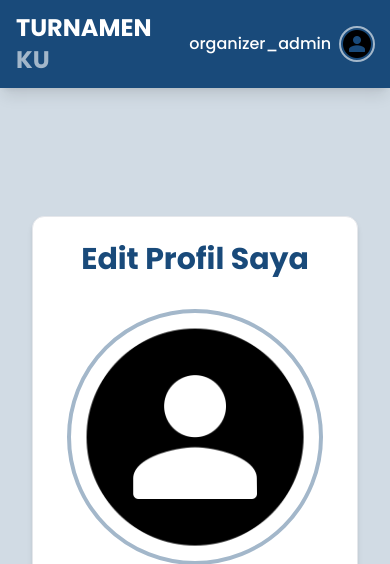
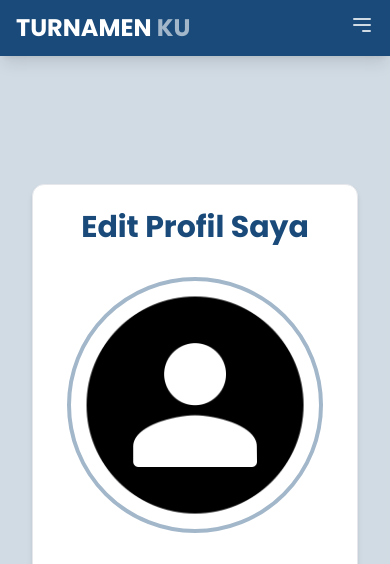
Before and after one commit to pbp-d12/turnamenku, a Django app: page /profile/edit/ in a window 390 px wide. Shown: the top 564 px of the page. Run offline with Django 5.2, Linux system fonts and the light colour scheme; a user stored in the database is signed in; data comes from the database, SQL or seed files in the repository; some libraries are stand-ins or nearby versions.

Commit message:
bug fixing & responsive feature

```diff
--- a/main/templates/main/edit_profile.html
+++ b/main/templates/main/edit_profile.html
@@ -1,5 +1,5 @@
 {% extends 'layout_navbar.html' %}
-{% load static %} {# Pastikan load static ada #}
+{% load static %}
 
 {% block page_title %}Edit Profil {{ editing_user.username }}{% endblock page_title %}
 
@@ -173,7 +173,7 @@
             const data = await response.json();
 
             if (data.status === "success") {
-                if (typeof showToast === 'function') showToast(data.message, 'success');
+                showToast(data.message, 'success');
                 setTimeout(() => { window.location.href = data.redirect_url; }, 1000);
 
             } else if (data.status === "error") {
--- a/templates/base.html
+++ b/templates/base.html
@@ -42,7 +42,6 @@
     {% endblock content %}
 
 
-    {% block javascript %}
     <script>
         // Fungsi toast tetap sama, pesan error diubah
         function showToast(message, type = 'info') {
@@ -87,6 +86,7 @@
             }, 5000);
         }
     </script>
+    {% block javascript %}
     {% endblock javascript %}
 
 </body>
--- a/templates/layout_navbar.html
+++ b/templates/layout_navbar.html
@@ -14,17 +14,19 @@
             </a>
 
             <ul class="hidden md:flex items-center space-x-6">
-                <!-- test forums app: Hillary -->
-                <li><a href="{% url 'forums:forum_index' %}" class="text-custom-blue-50 hover:text-white font-medium">Forums</a></li>
-                <!-- end test forums app -->
-                <!-- test predictions app: Rasyid -->
-                <li><a href="{% url 'predictions:predictions_index' %}" class="text-custom-blue-50 hover:text-white font-medium">Predictions</a></li>
-                <!-- end test predictions app -->
-                <li><a href="{% url 'teams:show_main_teams' %}" class="text-custom-blue-50 hover:text-white font-medium">Teams</a></li>
-                <li><a href="{% url 'tournaments:tournament_home' %}" class="text-custom-blue-50 hover:text-white font-medium">Tournaments</a></li>
+                <li><a href="{% url 'forums:forum_index' %}"
+                        class="text-custom-blue-50 hover:text-white font-medium">Forums</a></li>
+                <li><a href="{% url 'predictions:predictions_index' %}"
+                        class="text-custom-blue-50 hover:text-white font-medium">Predictions</a></li>
+                <li><a href="{% url 'teams:show_main_teams' %}"
+                        class="text-custom-blue-50 hover:text-white font-medium">Teams</a></li>
+                <li><a href="{% url 'tournaments:tournament_home' %}"
+                        class="text-custom-blue-50 hover:text-white font-medium">Tournaments</a></li>
             </ul>
 
             <div class="flex items-center space-x-3">
+
+                <div class="hidden md:flex items-center space-x-3">
                     {% if user.is_authenticated %}
                     <div class="relative">
                         <button id="profile-menu-button" class="flex items-center space-x-2 group focus:outline-none">
@@ -37,40 +39,85 @@
                                 onerror="this.onerror=null; this.src=this.dataset.defaultSrc;"
                                 alt="{{ user.username }} profile picture">
                         </button>
-
                         <div id="profile-menu-dropdown"
                             class="hidden absolute right-0 mt-2 w-48 bg-white rounded-md shadow-lg py-1 z-50 ring-1 ring-black ring-opacity-5">
+                            {# Dropdown links profil #}
                             <a href="{% url 'main:profile' username=user.username %}"
-                            class="block px-4 py-2 text-sm text-gray-700 hover:bg-custom-blue-50 hover:text-custom-blue-400">
-                            Profil Saya
-                        </a>
+                                class="block px-4 py-2 text-sm text-gray-700 hover:bg-custom-blue-50 hover:text-custom-blue-400">Profil
+                                Saya</a>
                             <a href="{% url 'main:edit_my_profile' %}"
-                            class="block px-4 py-2 text-sm text-gray-700 hover:bg-custom-blue-50 hover:text-custom-blue-400">
-                            Edit Profil
-                        </a>
+                                class="block px-4 py-2 text-sm text-gray-700 hover:bg-custom-blue-50 hover:text-custom-blue-400">Edit
+                                Profil</a>
                             <a href="{% url 'main:change_password' %}"
-                            class="block px-4 py-2 text-sm text-gray-700 hover:bg-custom-blue-50 hover:text-custom-blue-400">
-                            Ganti Password
-                        </a>
+                                class="block px-4 py-2 text-sm text-gray-700 hover:bg-custom-blue-50 hover:text-custom-blue-400">Ganti
+                                Password</a>
                             <div class="border-t border-gray-100 my-1"></div>
                             <button id="logout-button" data-logout-url="{% url 'main:logout' %}"
                                 data-csrf="{{ csrf_token }}"
-                            class="block w-full text-left px-4 py-2 text-sm text-red-600 hover:bg-red-50 hover:text-red-700">
-                            Logout
-                        </button>
+                                class="block w-full text-left px-4 py-2 text-sm text-red-600 hover:bg-red-50 hover:text-red-700">Logout</button>
                         </div>
                     </div>
                     {% else %}
                     <a href="{% url 'main:login' %}"
-                    class="text-white px-3 py-1.5 rounded-md text-sm font-medium hover:bg-custom-blue-300">
-                    Login
-                </a>
+                        class="text-white px-3 py-1.5 rounded-md text-sm font-medium hover:bg-custom-blue-300">Login</a>
                     <a href="{% url 'main:register' %}"
-                    class="bg-white text-custom-blue-400 px-3 py-1.5 rounded-md text-sm font-bold hover:bg-custom-blue-50">
-                    Register
-                </a>
+                        class="bg-white text-custom-blue-400 px-3 py-1.5 rounded-md text-sm font-bold hover:bg-custom-blue-50">Register</a>
                     {% endif %}
                 </div>
+
+                <div class="md:hidden">
+                    <button id="hamburger-button" class="text-custom-blue-50 hover:text-white focus:outline-none">
+                        <svg class="h-6 w-6" fill="none" viewBox="0 0 24 24" stroke="currentColor">
+                            <path stroke-linecap="round" stroke-linejoin="round" stroke-width="2"
+                                d="M4 6h16M4 12h16m-7 6h7" />
+                        </svg>
+                    </button>
+                </div>
+
+            </div>
+        </div>
+
+        <div id="mobile-menu" class="md:hidden hidden">
+            <ul class="pt-2 pb-4 space-y-1 px-2">
+                <li><a href="{% url 'forums:forum_index' %}"
+                        class="block px-3 py-2 rounded-md text-base font-medium text-custom-blue-50 hover:text-white hover:bg-custom-blue-300">Forums</a>
+                </li>
+                <li><a href="{% url 'predictions:predictions_index' %}"
+                        class="block px-3 py-2 rounded-md text-base font-medium text-custom-blue-50 hover:text-white hover:bg-custom-blue-300">Predictions</a>
+                </li>
+                <li><a href="{% url 'teams:show_main_teams' %}"
+                        class="block px-3 py-2 rounded-md text-base font-medium text-custom-blue-50 hover:text-white hover:bg-custom-blue-300">Teams</a>
+                </li>
+                <li><a href="{% url 'tournaments:tournament_home' %}"
+                        class="block px-3 py-2 rounded-md text-base font-medium text-custom-blue-50 hover:text-white hover:bg-custom-blue-300">Tournaments</a>
+                </li>
+                <hr class="border-custom-blue-300 my-2"> {# Pemisah #}
+                {% if not user.is_authenticated %}
+                <li><a href="{% url 'main:login' %}"
+                        class="block px-3 py-2 rounded-md text-base font-medium text-white hover:bg-custom-blue-300">Login</a>
+                </li>
+                <li><a href="{% url 'main:register' %}"
+                        class="block px-3 py-2 rounded-md text-base font-medium text-custom-blue-400 bg-white hover:bg-custom-blue-50">Register</a>
+                </li>
+                {% else %}
+                <li><a href="{% url 'main:profile' username=user.username %}"
+                        class="block px-3 py-2 rounded-md text-base font-medium text-custom-blue-50 hover:text-white hover:bg-custom-blue-300">Profil
+                        Saya</a></li>
+                <li><a href="{% url 'main:edit_my_profile' %}"
+                        class="block px-3 py-2 rounded-md text-base font-medium text-custom-blue-50 hover:text-white hover:bg-custom-blue-300">Edit
+                        Profil</a></li>
+                <li><a href="{% url 'main:change_password' %}"
+                        class="block px-3 py-2 rounded-md text-base font-medium text-custom-blue-50 hover:text-white hover:bg-custom-blue-300">Ganti
+                        Password</a></li>
+                <li>
+                    <button id="logout-button-mobile" data-logout-url="{% url 'main:logout' %}"
+                        data-csrf="{{ csrf_token }}"
+                        class="block w-full text-left px-3 py-2 rounded-md text-base font-medium text-red-300 hover:text-white hover:bg-red-500">
+                        Logout
+                    </button>
+                </li>
+                {% endif %}
+            </ul>
         </div>
     </div>
 </nav>
@@ -110,21 +157,17 @@
 </main>
 
 {% endblock content %}
+
 {% block javascript %}
 
 <script>
-    // ... (script logout kamu) ...
-    document.addEventListener('DOMContentLoaded', function() {
-        const logoutButton = document.getElementById('logout-button');
-        if (logoutButton) {
-            logoutButton.addEventListener('click', async function () {
-                const url = logoutButton.dataset.logoutUrl;
-                const csrfToken = logoutButton.dataset.csrf;
+    document.addEventListener('DOMContentLoaded', function () {
+        // Fungsi untuk handle logout
+        const handleLogout = async (button) => {
+            const url = button.dataset.logoutUrl;
+            const csrfToken = button.dataset.csrf;
             try {
-                    const response = await fetch(url, {
-                        method: 'POST',
-                        headers: { 'X-CSRFToken': csrfToken },
-                    });
+                const response = await fetch(url, { method: 'POST', headers: { 'X-CSRFToken': csrfToken } });
                 const data = await response.json();
                 if (data.status === 'success') {
                     if (typeof showToast === 'function') showToast(data.message, 'success');
@@ -135,27 +178,55 @@
             } catch (error) {
                 if (typeof showToast === 'function') showToast('Terjadi kesalahan saat logout.', 'error');
             }
-            });
+        };
+
+        // Tambahkan listener ke tombol logout desktop
+        const logoutButtonDesktop = document.getElementById('logout-button');
+        if (logoutButtonDesktop) {
+            logoutButtonDesktop.addEventListener('click', () => handleLogout(logoutButtonDesktop));
+        }
+        // Tambahkan listener ke tombol logout mobile
+        const logoutButtonMobile = document.getElementById('logout-button-mobile');
+        if (logoutButtonMobile) {
+            logoutButtonMobile.addEventListener('click', () => handleLogout(logoutButtonMobile));
         }
     });
 </script>
+
 <script>
     document.addEventListener('DOMContentLoaded', function () {
         const menuButton = document.getElementById('profile-menu-button');
         const dropdownMenu = document.getElementById('profile-menu-dropdown');
 
         if (menuButton && dropdownMenu) {
+            // 1. Tampilkan/sembunyikan saat tombol diklik
             menuButton.addEventListener('click', function (event) {
-                event.stopPropagation();
+                event.stopPropagation(); // Hentikan event agar tidak ditangkap 'window'
                 dropdownMenu.classList.toggle('hidden');
             });
+
+            // 2. Tutup dropdown jika klik di luar
             window.addEventListener('click', function (event) {
+                // Cek apakah yang diklik BUKAN menu-button DAN BUKAN di dalam dropdown
                 if (!menuButton.contains(event.target) && !dropdownMenu.contains(event.target)) {
-                    dropdownMenu.classList.add('hidden');
+                    dropdownMenu.classList.add('hidden'); // Selalu sembunyikan
                 }
             });
         }
     });
 </script>
 
+<script>
+    document.addEventListener('DOMContentLoaded', function () {
+        const hamburgerButton = document.getElementById('hamburger-button');
+        const mobileMenu = document.getElementById('mobile-menu');
+
+        if (hamburgerButton && mobileMenu) {
+            hamburgerButton.addEventListener('click', function () {
+                mobileMenu.classList.toggle('hidden'); // Toggle class 'hidden'
+            });
+        }
+    });
+</script>
+
 {% endblock javascript %}
```
Lines whose indentation alone changed are shown as unchanged.
